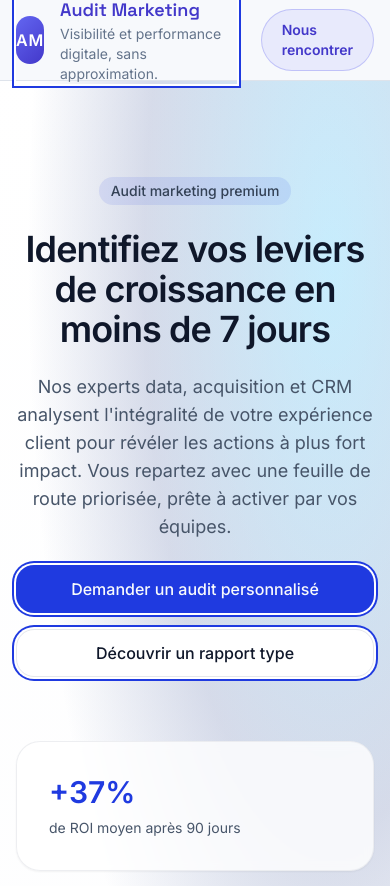
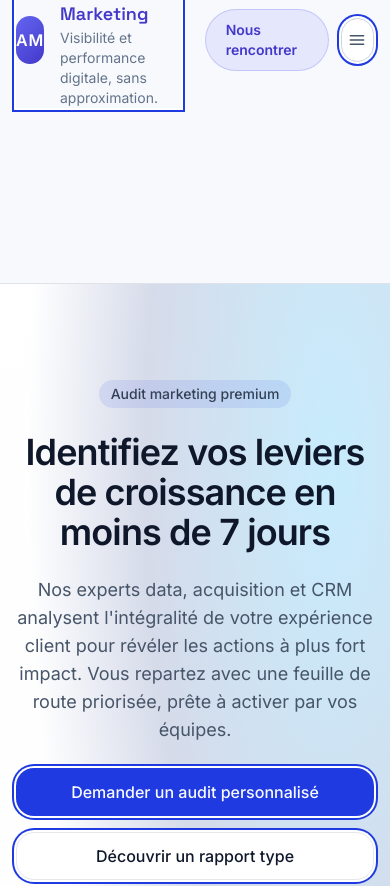
Before and after one commit to TechHumain/Projet_Site_Marketing, a Next.js app in the folder frontend/: page / in a window 390 px wide. Shown: the top 886 px of the page. Built offline with nearby package versions, Linux system fonts and the light colour scheme.

Commit message:
Improve navbar usability and styling

```diff
--- a/frontend/app/globals.css
+++ b/frontend/app/globals.css
@@ -119,12 +119,15 @@
   }
 
   .btn-meet {
-    @apply inline-flex items-center rounded-full border border-brand/30 bg-brand/10 px-5 py-2.5 text-sm font-semibold text-brand-dark transition-colors duration-200 focus-visible:outline-none;
+    @apply inline-flex items-center justify-center rounded-full border px-5 py-2.5 text-sm font-semibold transition-colors duration-200 focus-visible:outline-none;
+    color: var(--brand-primary-dark);
+    border-color: rgba(99, 102, 241, 0.25);
+    background-color: rgba(99, 102, 241, 0.12);
   }
 
   .btn-meet:hover,
   .btn-meet:focus-visible {
-    @apply bg-brand/20;
+    background-color: rgba(99, 102, 241, 0.2);
   }
 }
 
--- a/frontend/components/ui/navbar.tsx
+++ b/frontend/components/ui/navbar.tsx
@@ -1,5 +1,6 @@
 "use client";
 
+import { useEffect, useId, useState } from "react";
 import Link from "next/link";
 import { usePathname } from "next/navigation";
 
@@ -13,6 +14,12 @@ const navLinks = [
 
 export function Navbar() {
   const pathname = usePathname();
+  const [isMenuOpen, setIsMenuOpen] = useState(false);
+  const navId = useId();
+
+  useEffect(() => {
+    setIsMenuOpen(false);
+  }, [pathname]);
 
   return (
     <header className="glass-nav sticky top-0 z-40">
@@ -35,8 +42,9 @@ export function Navbar() {
         <nav className="hidden items-center gap-8 sm:flex" aria-label="Navigation principale">
           <ul className="flex items-center gap-6">
             {navLinks.map((link) => {
+              const baseHref = link.href.split("#")[0] || "/";
               const isSamePageLink = link.href.includes("#");
-              const isActive = isSamePageLink ? pathname === "/" : pathname.startsWith(link.href);
+              const isActive = !isSamePageLink && pathname.startsWith(baseHref);
 
               return (
                 <li key={link.href}>
@@ -55,9 +63,70 @@ export function Navbar() {
             Nous rencontrer
           </Link>
         </nav>
-        <Link href="/#contact" className="btn-meet sm:hidden">
-          Nous rencontrer
-        </Link>
+        <div className="flex items-center gap-3 sm:hidden">
+          <Link href="/#contact" className="btn-meet">
+            Nous rencontrer
+          </Link>
+          <button
+            type="button"
+            className="inline-flex h-11 w-11 items-center justify-center rounded-full border border-slate-300 bg-white text-slate-600 transition-colors focus-visible:outline-none focus-visible:ring-2 focus-visible:ring-brand"
+            aria-expanded={isMenuOpen}
+            aria-controls={navId}
+            aria-label={isMenuOpen ? "Fermer la navigation" : "Ouvrir la navigation"}
+            onClick={() => setIsMenuOpen((open) => !open)}
+          >
+            <span className="sr-only">{isMenuOpen ? "Fermer" : "Ouvrir"} le menu</span>
+            <svg
+              className="h-5 w-5"
+              viewBox="0 0 24 24"
+              fill="none"
+              stroke="currentColor"
+              strokeWidth="1.8"
+              strokeLinecap="round"
+              strokeLinejoin="round"
+              aria-hidden="true"
+            >
+              {isMenuOpen ? (
+                <path d="M6 6l12 12M6 18L18 6" />
+              ) : (
+                <>
+                  <line x1="4" x2="20" y1="7" y2="7" />
+                  <line x1="4" x2="20" y1="12" y2="12" />
+                  <line x1="4" x2="20" y1="17" y2="17" />
+                </>
+              )}
+            </svg>
+          </button>
+        </div>
+      </div>
+      <div
+        id={navId}
+        className={cn(
+          "sm:hidden",
+          "transition-opacity duration-200",
+          isMenuOpen ? "pointer-events-auto opacity-100" : "pointer-events-none opacity-0"
+        )}
+      >
+        <div className="border-t border-slate-200 bg-white/95 shadow-sm">
+          <nav aria-label="Navigation principale mobile" className="container flex flex-col gap-4 py-6">
+            <ul className="flex flex-col gap-3 text-base font-semibold text-slate-700">
+              {navLinks.map((link) => (
+                <li key={link.href}>
+                  <Link
+                    href={link.href}
+                    className="focus-visible:outline-none"
+                    onClick={() => setIsMenuOpen(false)}
+                  >
+                    {link.label}
+                  </Link>
+                </li>
+              ))}
+            </ul>
+            <Link href="/#contact" className="btn-meet w-full justify-center" onClick={() => setIsMenuOpen(false)}>
+              Nous rencontrer
+            </Link>
+          </nav>
+        </div>
       </div>
     </header>
   );
```
